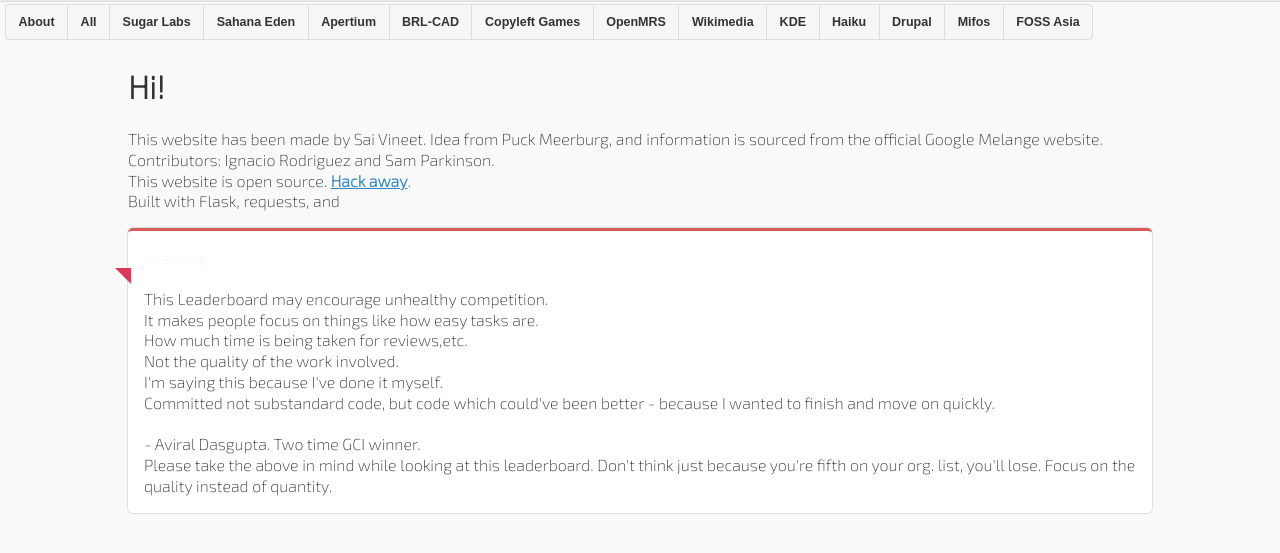
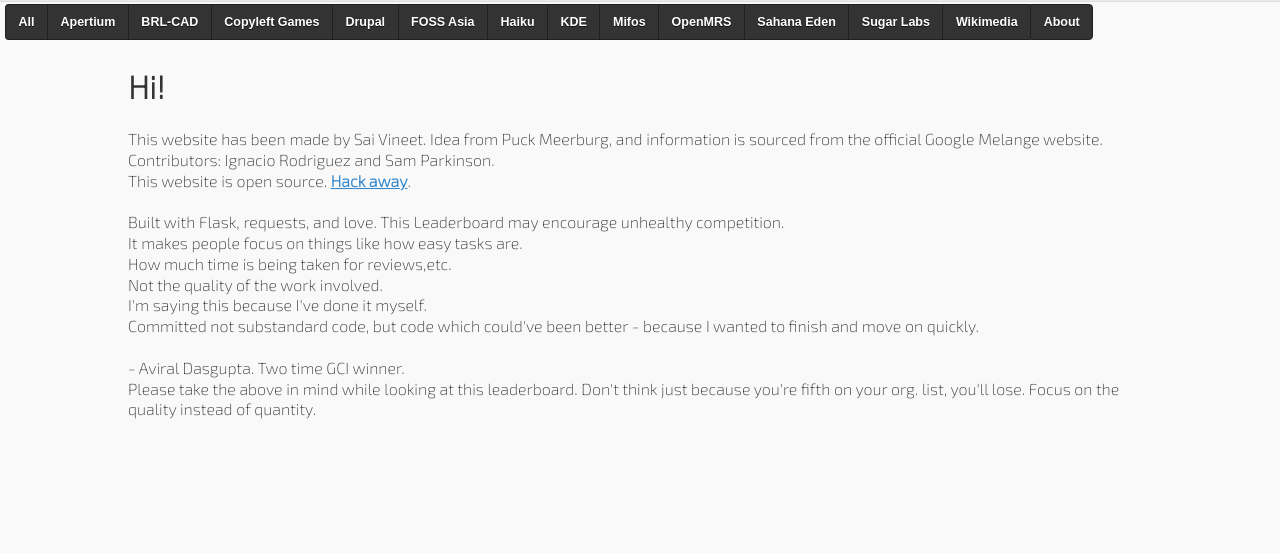
Before and after one commit to i5o/GCILeaderboard-old, a Flask app: template templates/about.html in a window 1280 px wide. Shown: the top 553 px of the page. Run offline with Flask 2, Linux system fonts and the light colour scheme; the template is opened without the code that fills it, so the values that code supplies are empty; parts of the project's set-up code (start-up, migrations or seed data) failed here and were passed over.

Commit message:
Actualizada la posicion de los nombres.

```diff
--- a/main.py
+++ b/main.py
@@ -19,19 +19,9 @@
            'fossasia']
 
 
-# @app.route('/update')
-# def update():
-#    os.system("python update.py &")
-
-
 @app.route('/')
 def index():
     return render_template('index.html')
-
-
-@app.route('/about/')
-def about():
-    return render_template('about.html')
 
 
 @app.route('/student/<name>-count=<int:e>-org=<org>')
--- a/templates/about.html
+++ b/templates/about.html
@@ -8,11 +8,8 @@
 <br>
 This website is open source. <a href="https://github.com/ignaciouy/GCILeaderboard">Hack away</a>.
 <br>
-Built with Flask, requests, and <i class="heart icon"></i>
-
-<div class="ui red segment">
-    <div class="ui inverted red ribbon label">Warning!</div>
 <br>
+Built with Flask, requests, and love.
 This Leaderboard may encourage unhealthy competition. <br>
 It makes people focus on things like how easy tasks are. <br>
 How much time is being taken for reviews,etc. <br>
@@ -25,6 +22,5 @@
 Please take the above in mind while looking at this leaderboard. Don't think
 just because you're fifth on your org. list, you'll lose. Focus on the quality
 instead of quantity.
-    </div>
-</div>
+
 {% endblock %}
--- a/templates/index.html
+++ b/templates/index.html
@@ -103,22 +103,21 @@
 </head>
 <body>
     <div data-role="header" data-position="fixed">
-        <div data-role="controlgroup" data-type="horizontal" class="ui-mini ui-btn-left">
-            <a class="ui-btn" href="/about">About</a>
+        <div data-role="controlgroup" data-type="horizontal" class="ui-mini ui-btn-left"  data-content-theme="b" data-theme="b">
             <a class="ui-btn" href="{{ url_for('allorgs') }}" class="item">All</a>
-            <a class="ui-btn" href="{{ url_for('leaderboard', org='sugarlabs') }}" class="item">Sugar Labs</a>
-            <a class="ui-btn" href="{{ url_for('leaderboard', org='sahana') }}" class="item">Sahana Eden</a>
             <a class="ui-btn" href="{{ url_for('leaderboard', org='apertium') }}" class="item">Apertium</a>
             <a class="ui-btn" href="{{ url_for('leaderboard', org='brlcad') }}" class="item">BRL-CAD</a>
             <a class="ui-btn" href="{{ url_for('leaderboard', org='copyleftgames') }}" class="item">Copyleft Games</a>
+            <a class="ui-btn" href="{{ url_for('leaderboard', org='drupal') }}" class="item">Drupal</a>
+            <a class="ui-btn" href="{{ url_for('leaderboard', org='fossasia') }}" class="item">FOSS Asia</a>
+            <a class="ui-btn" href="{{ url_for('leaderboard', org='haiku') }}" class="item">Haiku</a>
+            <a class="ui-btn" href="{{ url_for('leaderboard', org='kde') }}" class="item">KDE</a>
+            <a class="ui-btn" href="{{ url_for('leaderboard', org='mifos') }}" class="item">Mifos</a>
             <a class="ui-btn" href="{{ url_for('leaderboard', org='openmrs') }}" class="item">OpenMRS</a>
+            <a class="ui-btn" href="{{ url_for('leaderboard', org='sahana') }}" class="item">Sahana Eden</a>
+            <a class="ui-btn" href="{{ url_for('leaderboard', org='sugarlabs') }}" class="item">Sugar Labs</a>
             <a class="ui-btn" href="{{ url_for('leaderboard', org='wikimedia') }}" class="item">Wikimedia</a>
-            <a class="ui-btn" href="{{ url_for('leaderboard', org='kde') }}" class="item">KDE</a>
-            <a class="ui-btn" href="{{ url_for('leaderboard', org='haiku') }}" class="item">Haiku</a>
-            <a class="ui-btn" href="{{ url_for('leaderboard', org='drupal') }}" class="item">Drupal</a>
-            <a class="ui-btn" href="{{ url_for('leaderboard', org='mifos') }}" class="item">Mifos</a>
-            <a class="ui-btn" href="{{ url_for('leaderboard', org='fossasia') }}" class="item">FOSS Asia</a>
-
+            <a class="ui-btn" href="https://github.com/ignaciouy/GCILeaderboard " class="item">About</a>
         </div>
     </div>
     <div id='content'>
```
Lines whose indentation alone changed are shown as unchanged.
